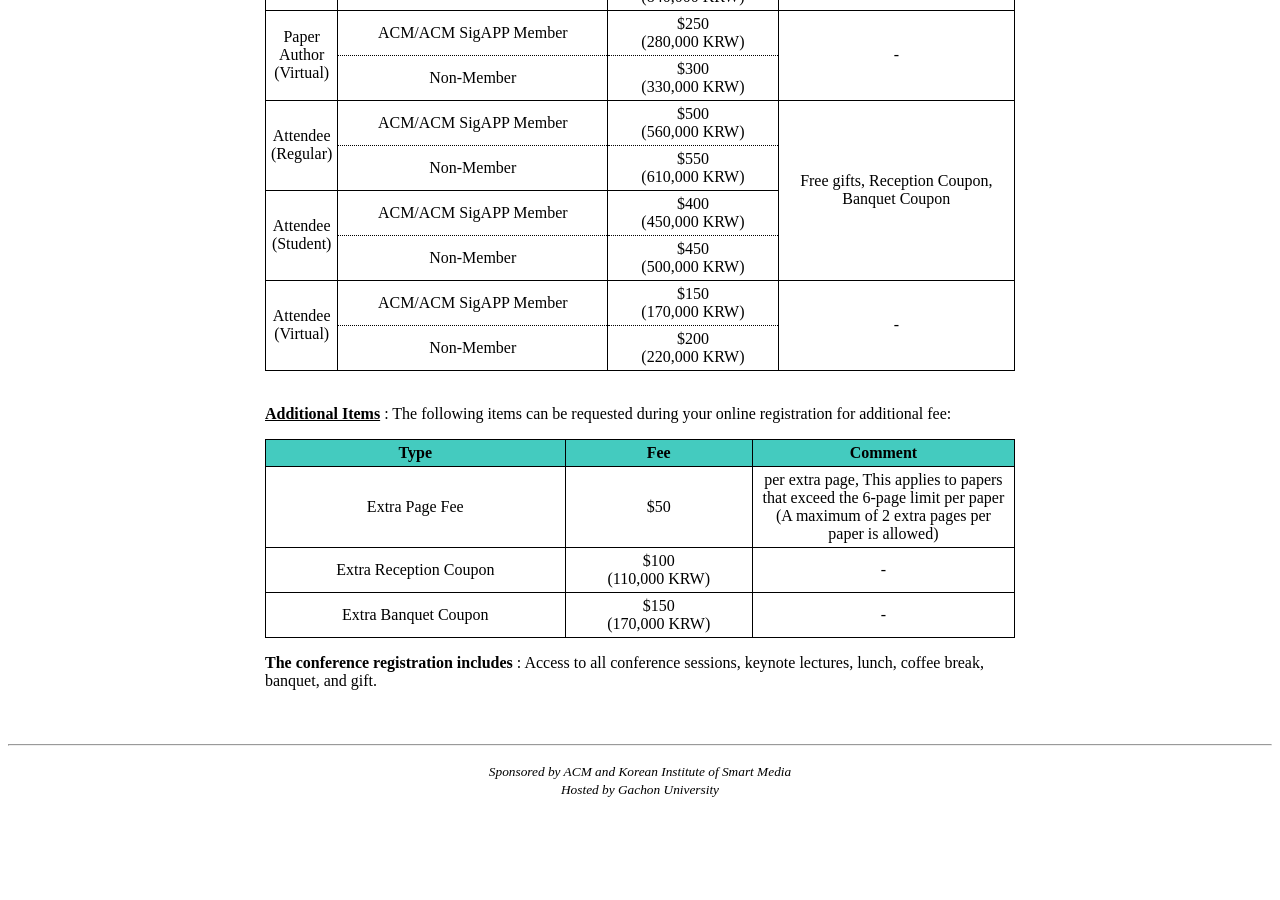
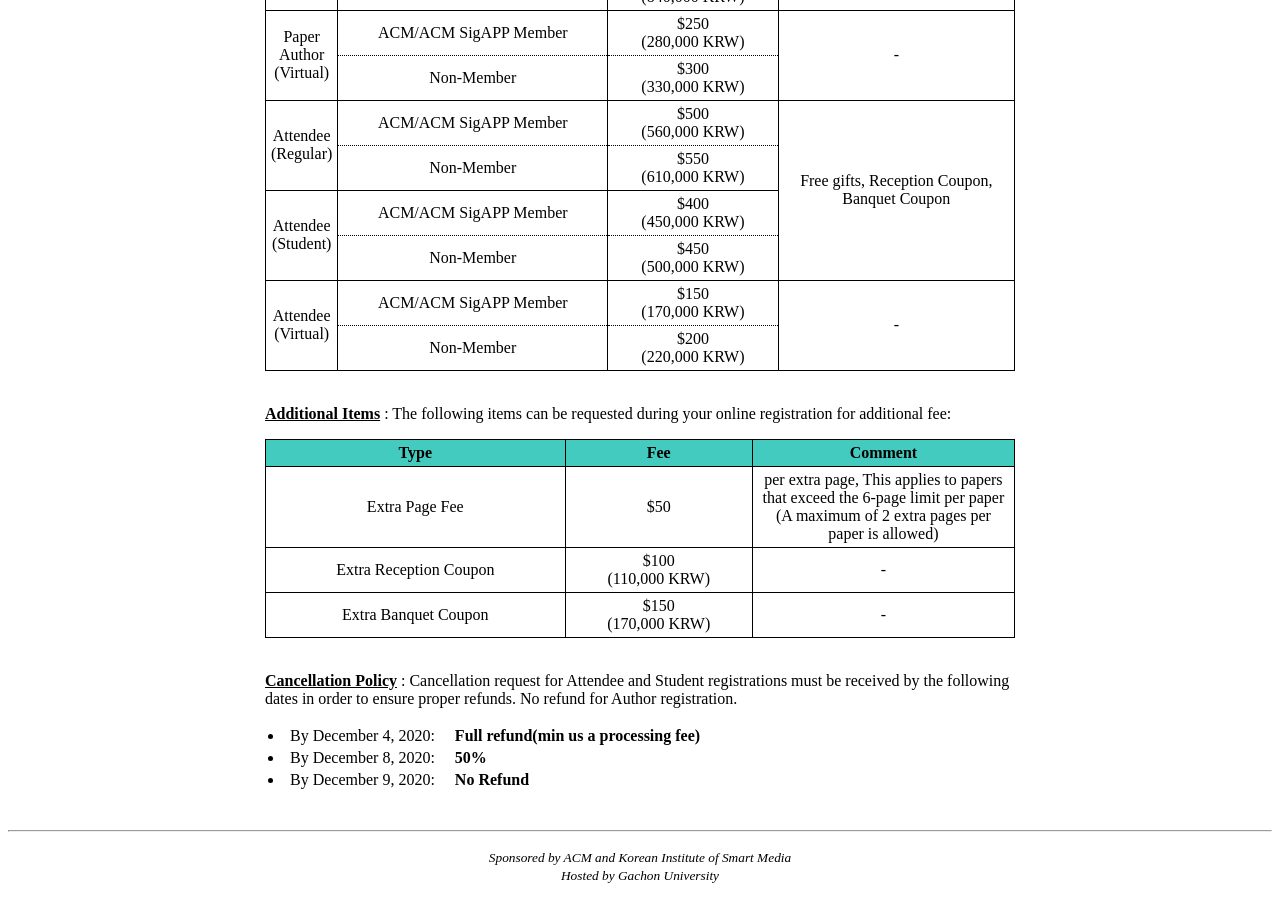
Before and after one commit to icea-conf/2020, a Jekyll site: the page built from registration/index.html, in a window 1280 px wide and 900 px high, scrolled down 2382 px. Built offline with Jekyll 4.4.1, drawn with Linux system fonts in a browser that asks for light colours; before the commit the page ends 3196 px from its top, so only the background shows below that.

Commit message:
Update index.html

```diff
--- a/registration/index.html
+++ b/registration/index.html
@@ -366,9 +366,38 @@ title: ACM ICEA 2020
                               </td>
                          </tr>
                     </tbody>
-               </table>
+               </table><br>
                </center>
-               <p><b>The conference registration includes</b> : Access to all conference sessions, keynote lectures, lunch, coffee break, banquet, and gift.</p>
+
+               <p><u><b>Cancellation Policy</b></u><a> : Cancellation request for Attendee and Student registrations must be received by the following dates in order to ensure proper refunds. No refund for Author registration.</p>
+               <table>
+                        <tbody>
+                              <tr>
+                                    <td>
+                                          <li>By December 4, 2020: </li>
+                                    </td>
+                                    <td>
+                                          <b>&nbsp; &nbsp; Full refund(min us a processing fee)</b>
+                                    </td>
+                              </tr>
+                              <tr>
+                                    <td>
+                                          <li>By December 8, 2020: </li>
+                                    </td>
+                                    <td>
+                                          <b>&nbsp; &nbsp; 50%</b>
+                                    </td>
+                              </tr>
+                              <tr>
+                                    <td>
+                                          <li>By December 9, 2020: </li>
+                                    </td>
+                                    <td>
+                                          <b>&nbsp; &nbsp; No Refund</b>
+                                    </td>
+                              </tr>
+                        </tbody>
+                  </table>
           </div>
      </div>
 </div>
```
